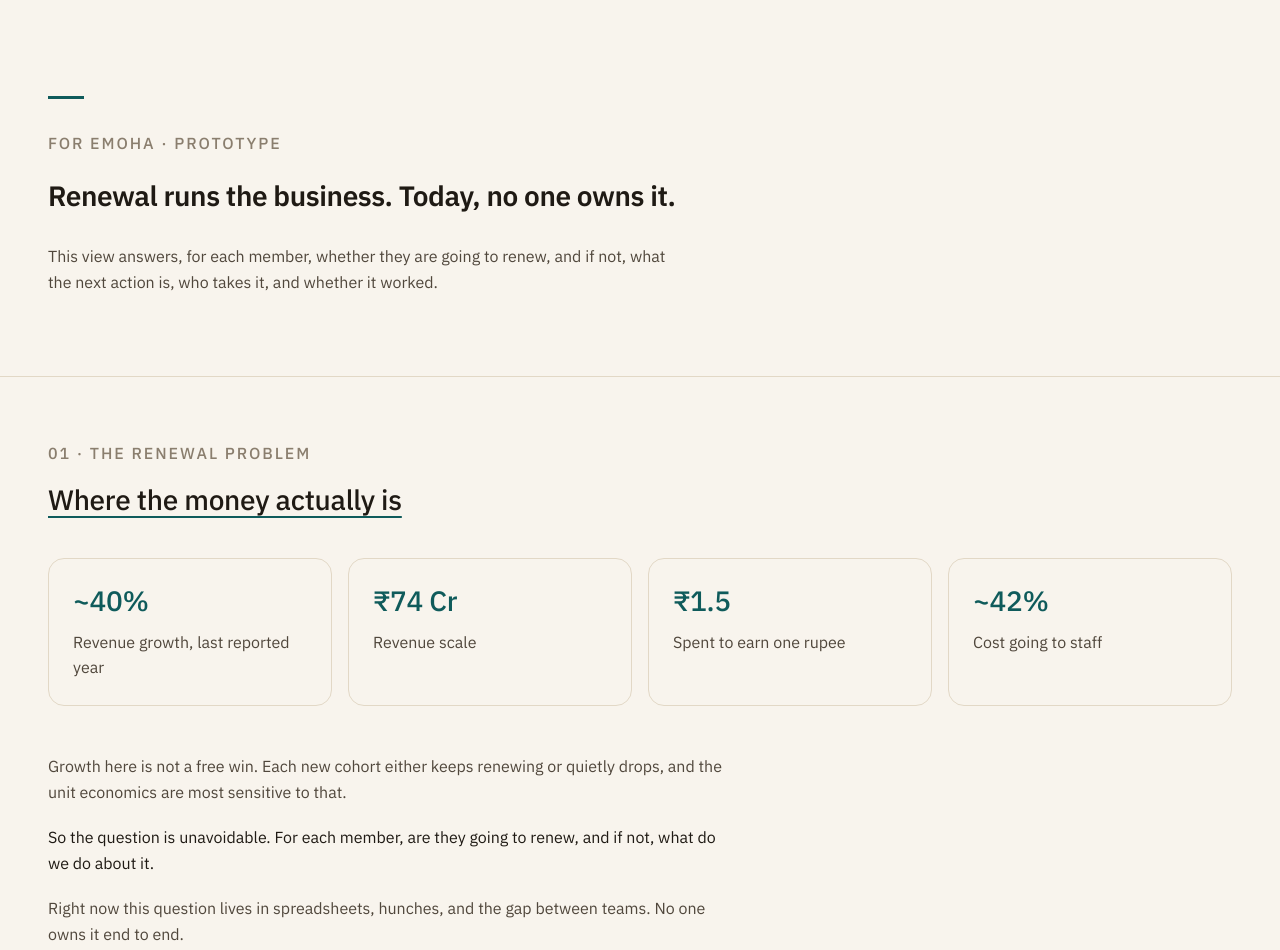
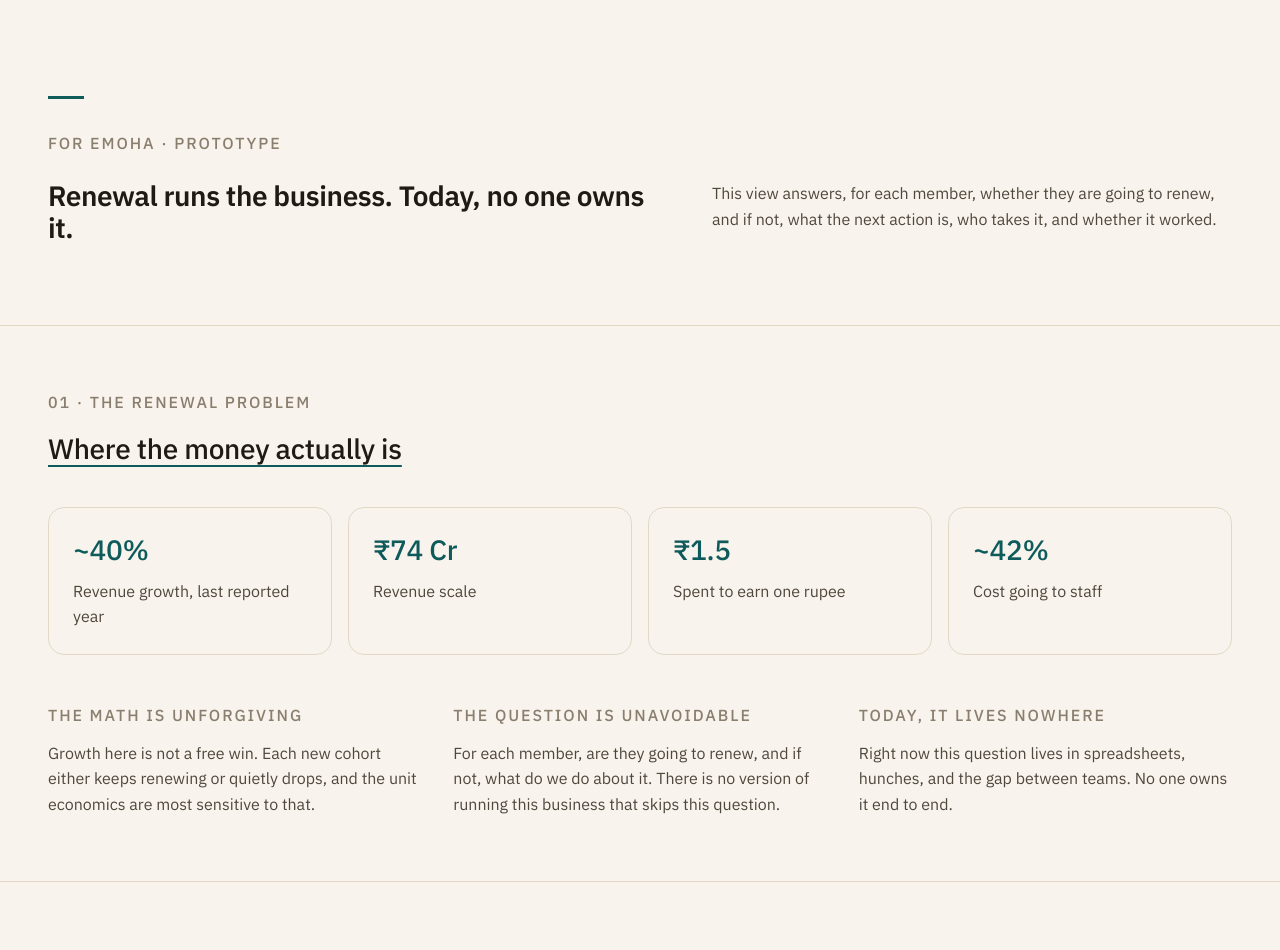
Before and after one commit to MaulinShah26/emoha-decision-view, a Next.js app: page / in a window 1280 px wide. Shown: the top 950 px of the page. Built offline with nearby package versions, Linux system fonts and the light colour scheme.

Commit message:
Use full width: two-column hero/closing, 3-column renewal prose, uncap risk lists

```diff
--- a/components/Closing.tsx
+++ b/components/Closing.tsx
@@ -2,15 +2,17 @@
   return (
     <section className="section border-t border-line">
       <div className="mx-auto max-w-content px-8 lg:px-12">
-        <p className="display max-w-[680px]">
+        <div className="grid gap-10 lg:grid-cols-[1.2fr_1fr] lg:items-end">
+          <p className="display">
             Renewal compounds the business. This view is the decision surface
             that owns it.
           </p>
-        <p className="mt-6 text-md text-ink-muted max-w-[640px]">
+          <p className="text-md text-ink-muted lg:pb-2">
             Same data the team already has. New question being asked of it.
             One cohort first, lift proven against a holdout, then it grows.
           </p>
         </div>
+      </div>
     </section>
   );
 }
--- a/components/Hero.tsx
+++ b/components/Hero.tsx
@@ -3,16 +3,26 @@
     <section className="pt-24 pb-20">
       <div className="mx-auto max-w-content px-8 lg:px-12">
         <span className="section-anchor" />
+
+        <div className="grid gap-10 lg:grid-cols-[1.2fr_1fr] lg:items-end">
+          {/* Left column: eyebrow + headline */}
+          <div>
             <p className="eyebrow">For Emoha · prototype</p>
-        <h1 className="mt-6 display-hero max-w-[780px]">
+            <h1 className="mt-6 display-hero">
               Renewal runs the business. Today, no one owns it.
             </h1>
-        <p className="mt-8 text-md text-ink-muted max-w-[640px]">
+          </div>
+
+          {/* Right column: subhead, bottom-aligned to the headline */}
+          <div className="lg:pb-3">
+            <p className="text-md text-ink-muted">
               This view answers, for each member, whether they are going to
               renew, and if not, what the next action is, who takes it, and
               whether it worked.
             </p>
           </div>
+        </div>
+      </div>
     </section>
   );
 }
--- a/components/HowRiskReads.tsx
+++ b/components/HowRiskReads.tsx
@@ -40,7 +40,7 @@
           explained in a sentence the team trusts.
         </p>
 
-        <div className="mt-10 grid gap-8 md:grid-cols-2 max-w-[860px]">
+        <div className="mt-10 grid gap-8 md:grid-cols-2">
           <div>
             <p className="eyebrow">Risk rises when</p>
             <ul className="mt-4 space-y-2 text-md text-ink-muted">
--- a/components/RenewalProblem.tsx
+++ b/components/RenewalProblem.tsx
@@ -6,9 +6,24 @@
     { value: "~42%", label: "Cost going to staff" },
   ];
 
+  const points = [
+    {
+      label: "The math is unforgiving",
+      body: "Growth here is not a free win. Each new cohort either keeps renewing or quietly drops, and the unit economics are most sensitive to that.",
+    },
+    {
+      label: "The question is unavoidable",
+      body: "For each member, are they going to renew, and if not, what do we do about it. There is no version of running this business that skips this question.",
+    },
+    {
+      label: "Today, it lives nowhere",
+      body: "Right now this question lives in spreadsheets, hunches, and the gap between teams. No one owns it end to end.",
+    },
+  ];
+
   return (
     <section className="section border-t border-line">
-      <div className="mx-auto max-w-wide px-8 lg:px-12">
+      <div className="mx-auto max-w-content px-8 lg:px-12">
         <p className="eyebrow">01 · The renewal problem</p>
         <h2 className="mt-4 display title-underline inline-block">
           Where the money actually is
@@ -26,20 +41,13 @@
           ))}
         </div>
 
-        <div className="mt-12 space-y-5 text-md text-ink-muted max-w-[680px]">
-          <p>
-            Growth here is not a free win. Each new cohort either keeps
-            renewing or quietly drops, and the unit economics are most
-            sensitive to that.
-          </p>
-          <p className="text-ink">
-            So the question is unavoidable. For each member, are they going
-            to renew, and if not, what do we do about it.
-          </p>
-          <p>
-            Right now this question lives in spreadsheets, hunches, and the
-            gap between teams. No one owns it end to end.
-          </p>
+        <div className="mt-12 grid gap-8 md:grid-cols-3">
+          {points.map((p) => (
+            <div key={p.label}>
+              <p className="eyebrow">{p.label}</p>
+              <p className="mt-3 text-md text-ink-muted">{p.body}</p>
+            </div>
+          ))}
         </div>
       </div>
     </section>
```
Lines whose indentation alone changed are shown as unchanged.
